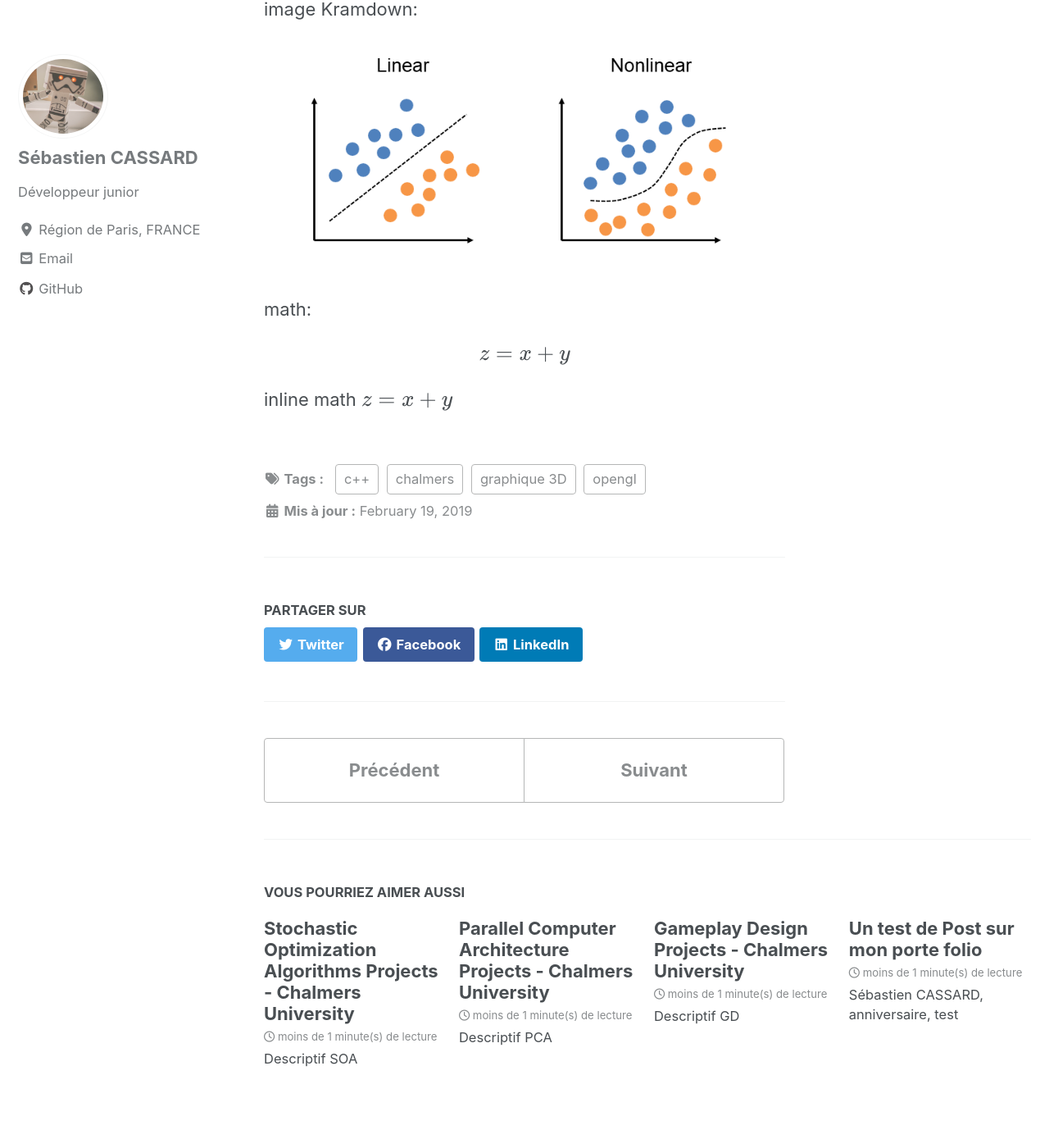
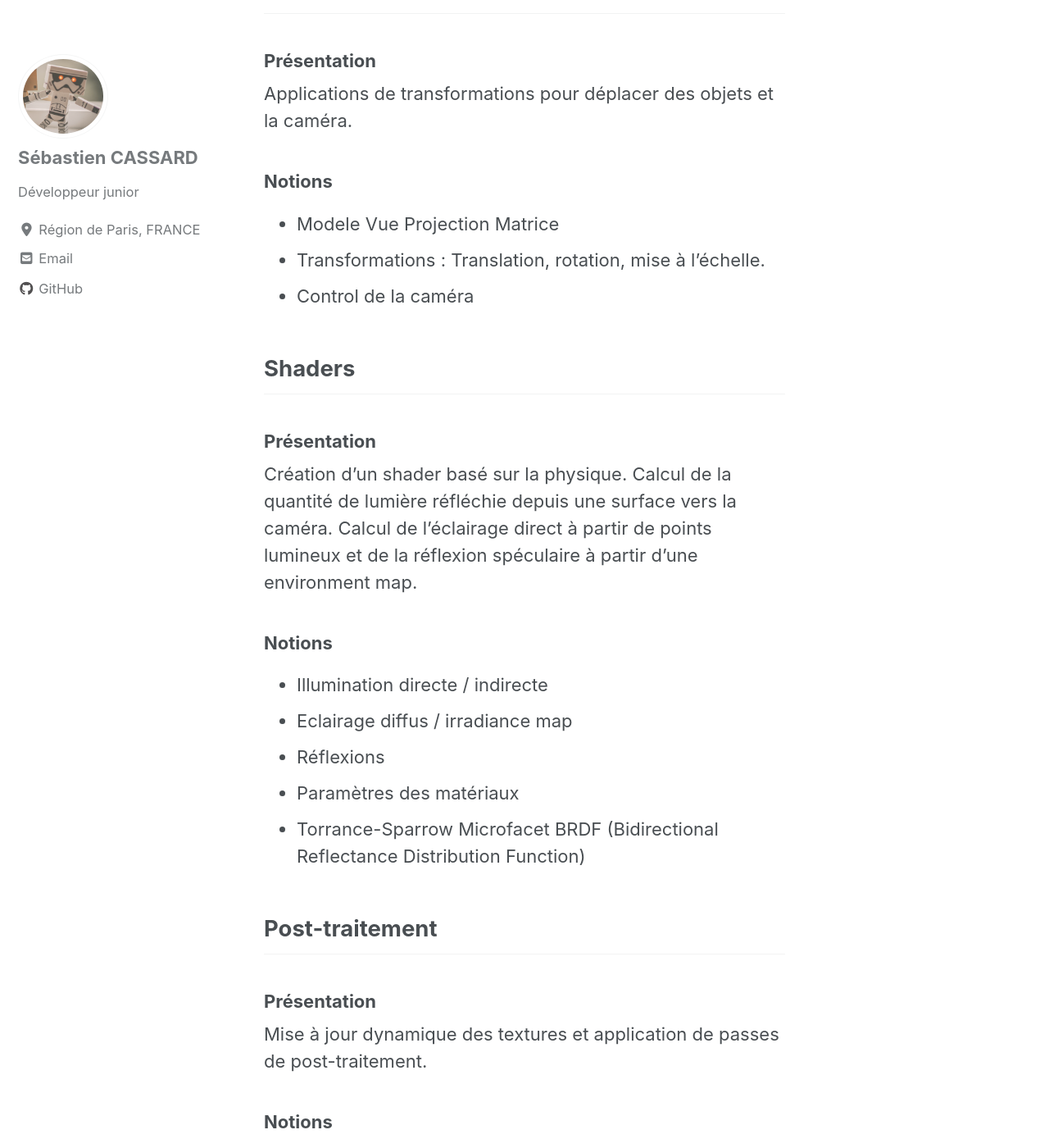
Before and after one commit to Cassards/cassards.github.io, a Jekyll site: the page built from _posts/2019-02-19-ComputerGraphicsChamers.md, in a window 1280 px wide and 1400 px high, scrolled down 1756 px. Shown: the whole window at 82% size. Built offline with Jekyll 4.4.1, drawn with Linux system fonts in a browser that asks for light colours; cached includes are drawn as plain includes; nearby versions of some CDN libraries; formulas are drawn with MathJax 3; some of the changed text lies outside the part shown.

Commit message:
Fill CG chalmers projects description post

````diff
--- a/_posts/2019-02-19-ComputerGraphicsChamers.md
+++ b/_posts/2019-02-19-ComputerGraphicsChamers.md
@@ -5,39 +5,77 @@ permalink: /computer-graphics-chalmers/
 tags: [opengl, c++, chalmers, graphique 3D]
 header:
     image: "/images/perceptron/percept.jpg"
-excerpt: "Descriptif"
+excerpt: "Projets de graphiques 3D avec OpenGL."
 mathjax: true
 ---
 
 # Computer Graphics
+[Ajouter images]
 
-## Titre 2
+Lors de mon semestre d'études en Suède, j'ai suivi un cours de graphique 3D. J'ai pu travailler de nombreuses notions au travers des différents projets que ce cours proposait.
 
-### Titre 3
+## Rendu de triangles
 
-[lien](https://cassards.github.io/)
+### Présentation
+Bases de l'écriture d'une application OpenGL.
+### Notions
+* buffer objects (BO) / vertex array objects (VAO)
+* fragment & vertex shaders
 
-Blablablablabla:
-* Bla 1
-* bla 2
-* bla 3
 
-Python code block:
-```python
-import numpy as np
+## Textures
+### Présentation
+Affichage et filtrage de textures.
+### Notions
+* Texture parameters
+* Texture filtering (mipmapping, anisotropic filtering)
+* Alpha blending
 
-def test_function(x,y):
-    z = np.sum(x,y)
-    return z
-```
-image:
-<img src="{{ site.url }}{{ site.baseurl }}/images/perceptron/linsep.jpg" alt="linearly separable data">
 
-image Kramdown:
-![alt]({{ site.url }}{{ site.baseurl }}/images/perceptron/linsep.jpg)
+## Animation
+### Présentation
+Applications de transformations pour déplacer des objets et la caméra.
+### Notions
+* Modele Vue Projection Matrice
+* Transformations : Translation, rotation, mise à l'échelle.
+* Control de la caméra
 
-math:
 
-$$z=x+y$$
+## Shaders
+### Présentation
+Création d'un shader basé sur la physique.
+Calcul de la quantité de lumière réfléchie depuis une surface vers la caméra.
+Calcul de l'éclairage direct à partir de points lumineux et de la réflexion spéculaire à partir d'une environment map.
+### Notions
+* Illumination directe / indirecte
+* Eclairage diffus / irradiance map
+* Réflexions
+* Paramètres des matériaux
+* Torrance-Sparrow Microfacet BRDF (Bidirectional Reflectance Distribution Function)
 
-inline math $$z=x+y$$
+
+## Post-traitement
+### Présentation
+Mise à jour dynamique des textures et application de passes de post-traitement.
+### Notions
+* Framebuffer
+* rendu hors écran utilisé comme texture
+* fragment shader pour les effets de post-traitement
+
+
+## Shadow Maps
+### Présentation
+Calcul des ombres en temps réel en utilisant les shadow maps.
+### Notions
+* Shadow map
+* Shadow Acne
+* Hardware Support (Percentage Closer Filtering, depth map)
+
+
+## Système de particules
+### Présentation
+Mise en place un système de particules.
+
+### Notions
+* Generer et simuler des particules
+* Rendu des particules sur le GPU
````
